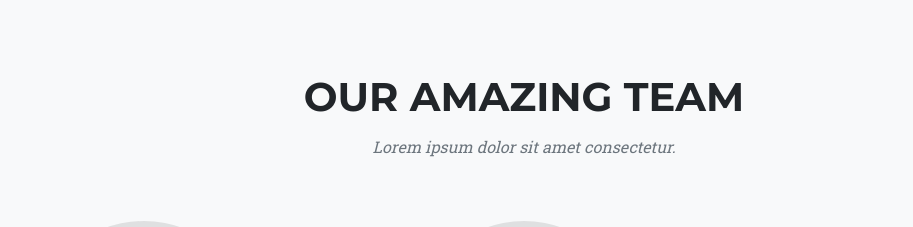
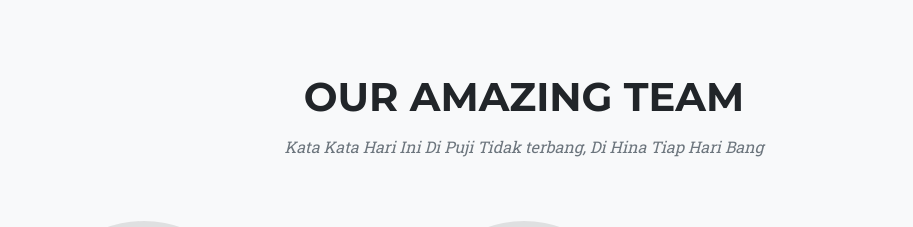
Before and after one commit to Kalipace/Dusun-Kalipace, a plain HTML site: page index.html in a window 1280 px wide. Shown: the part 4740-4967 px from the top of the page, without its empty margins (116-1029 px from the left). Drawn offline with nearby package versions, Linux system fonts and the light colour scheme.

Commit message:
Update index.html

```diff
--- a/index.html
+++ b/index.html
@@ -536,7 +536,7 @@
         <div class="text-center">
           <h2 class="section-heading text-uppercase">Our Amazing Team</h2>
           <h3 class="section-subheading text-muted">
-            Lorem ipsum dolor sit amet consectetur.
+            Kata Kata Hari Ini Di Puji Tidak terbang, Di Hina Tiap Hari Bang
           </h3>
         </div>
         <div class="row">
```
